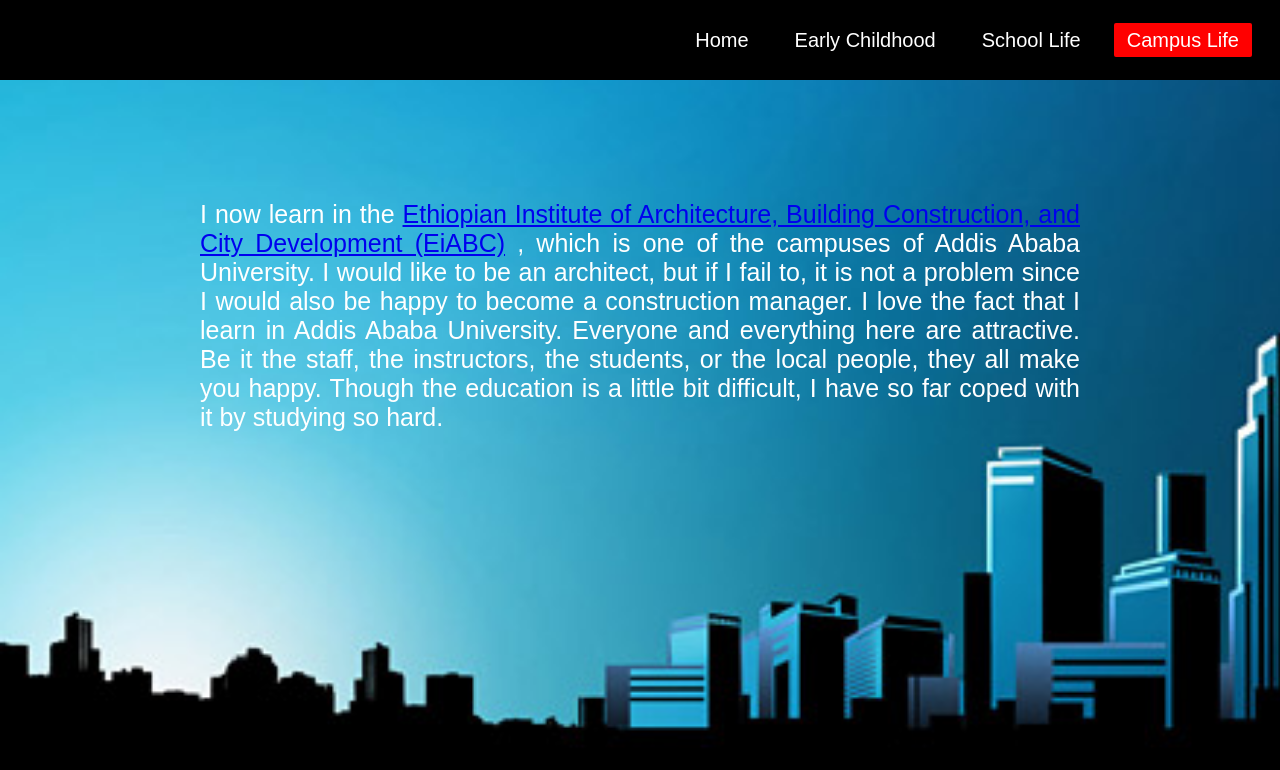
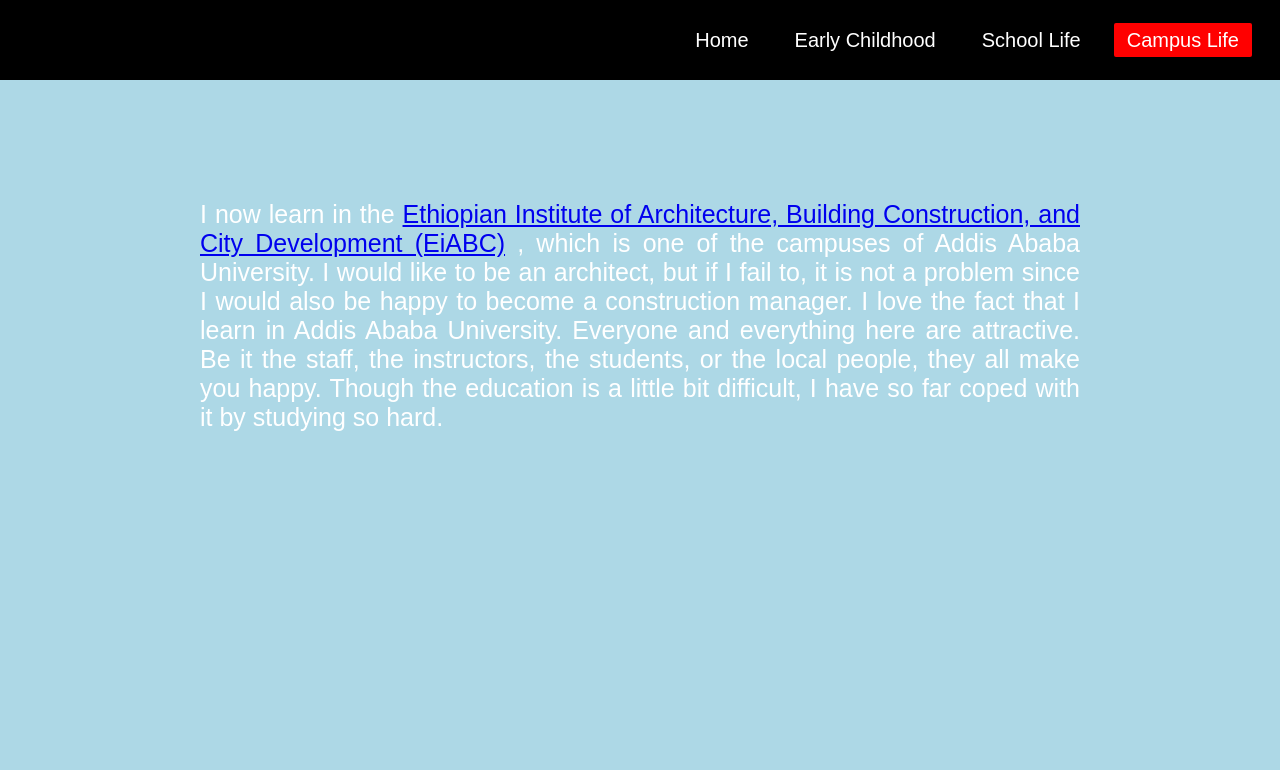
Before and after one commit to d3ad3y3/Simon-s-Autobiography, a plain HTML site: page campus.html in a window 1280 px wide. Drawn offline with Linux system fonts and the light colour scheme.

Commit message:
Update campus.css

```diff
--- a/campus.css
+++ b/campus.css
@@ -3,7 +3,7 @@
     margin: 0;
 }
 .main {
-    background-image: url(bg11.jpg);
+    background-color: lightblue;
     background-size: cover;
     height: 100vh;
 
```
